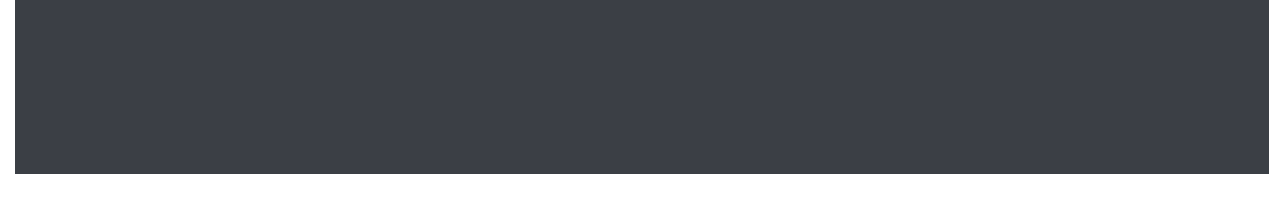
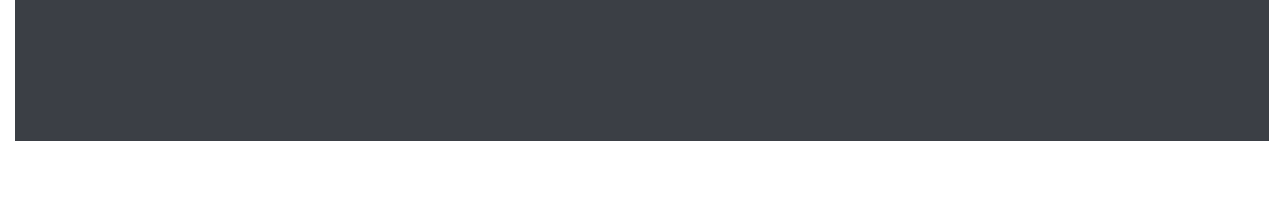
Before and after one commit to BorisSainskiy/lesson4, a plain HTML site: page index.html in a window 1280 px wide. Shown: the part 564-776 px from the top of the page. Drawn offline with Linux system fonts and the light colour scheme.

```diff
--- a/main.css
+++ b/main.css
@@ -118,7 +118,7 @@ footer {
     width: 98%;
     margin-left: 15px;
     margin-bottom: 15px;
-    height: 255px;
+    height: 222px;
     background-color: #3b3f45;
 }
  footer span  {
```
